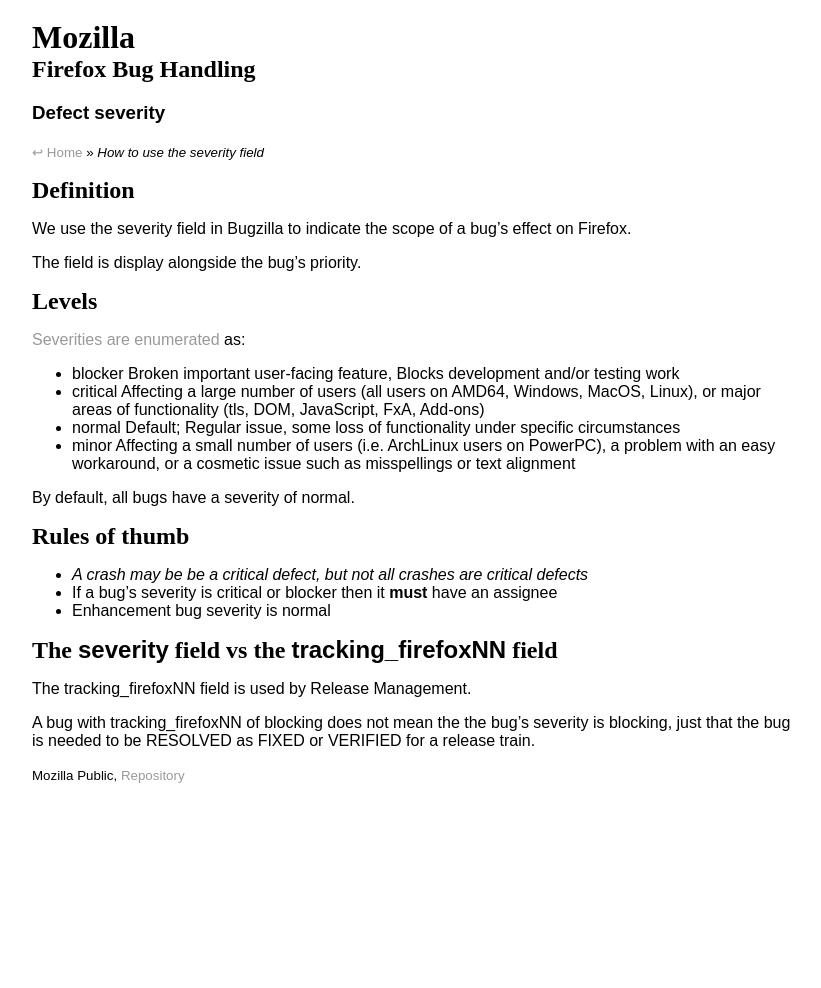
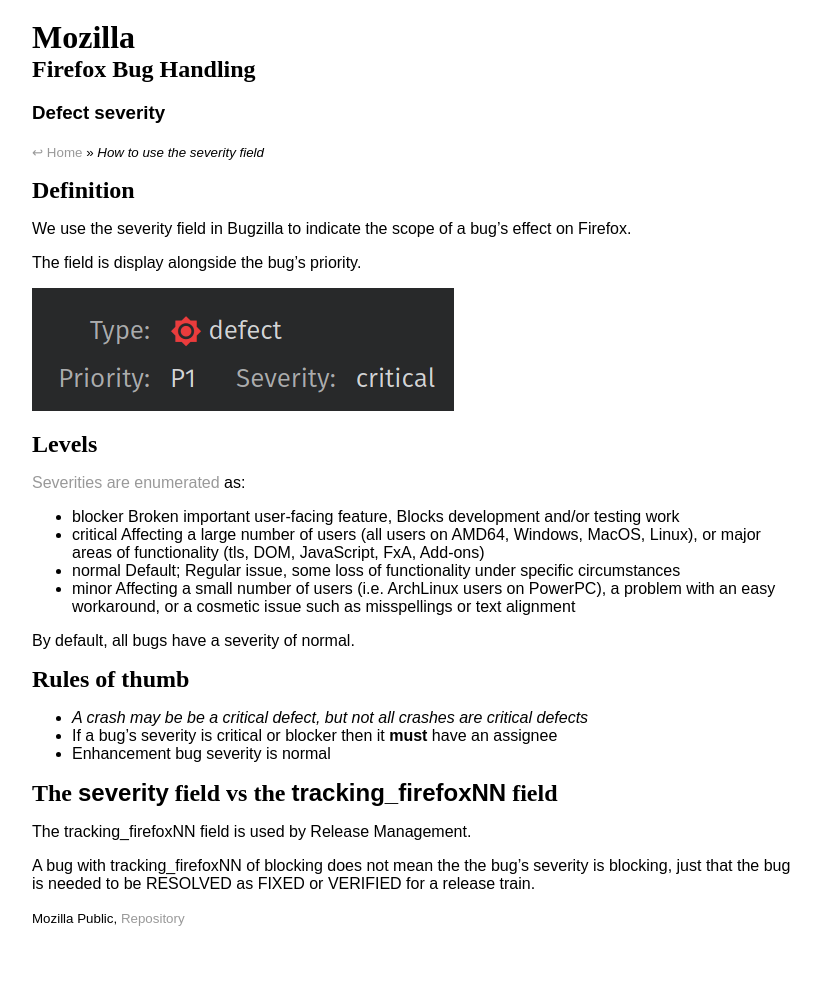
Before and after one commit to mozilla/bug-handling, a Jekyll site: the page built from _guides/severity.md, in a window 1280 px wide. Shown: the whole page, without its empty margins (224-1045 px from the left). Built offline with Jekyll 4.4.1, drawn with Linux system fonts in a browser that asks for light colours; some web fonts are replaced; before the commit the page ends 900 px from its top, so only the background shows below that.

Commit message:
Add screenshot

```diff
--- a/_guides/severity.md
+++ b/_guides/severity.md
@@ -10,6 +10,7 @@
 
 The field is display alongside the bug's priority.
 
+![Screenshot of severity field](/public/images/screenshot-severity.png)
 
 ## Levels
 
```
